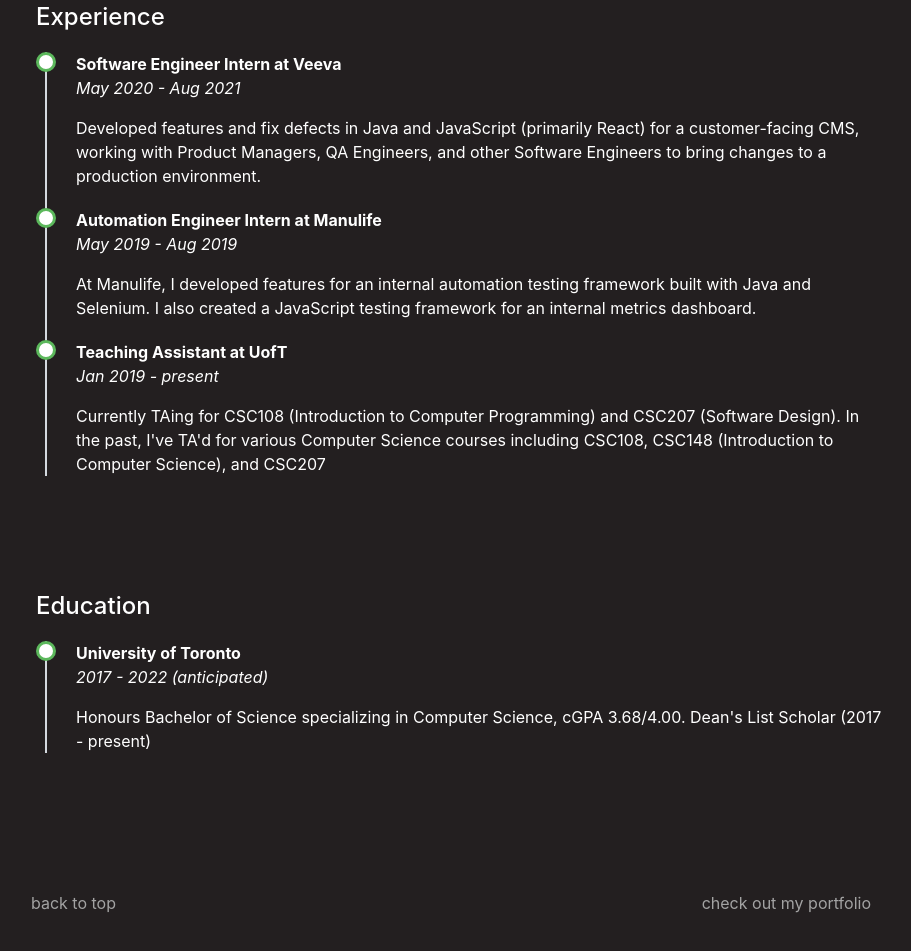
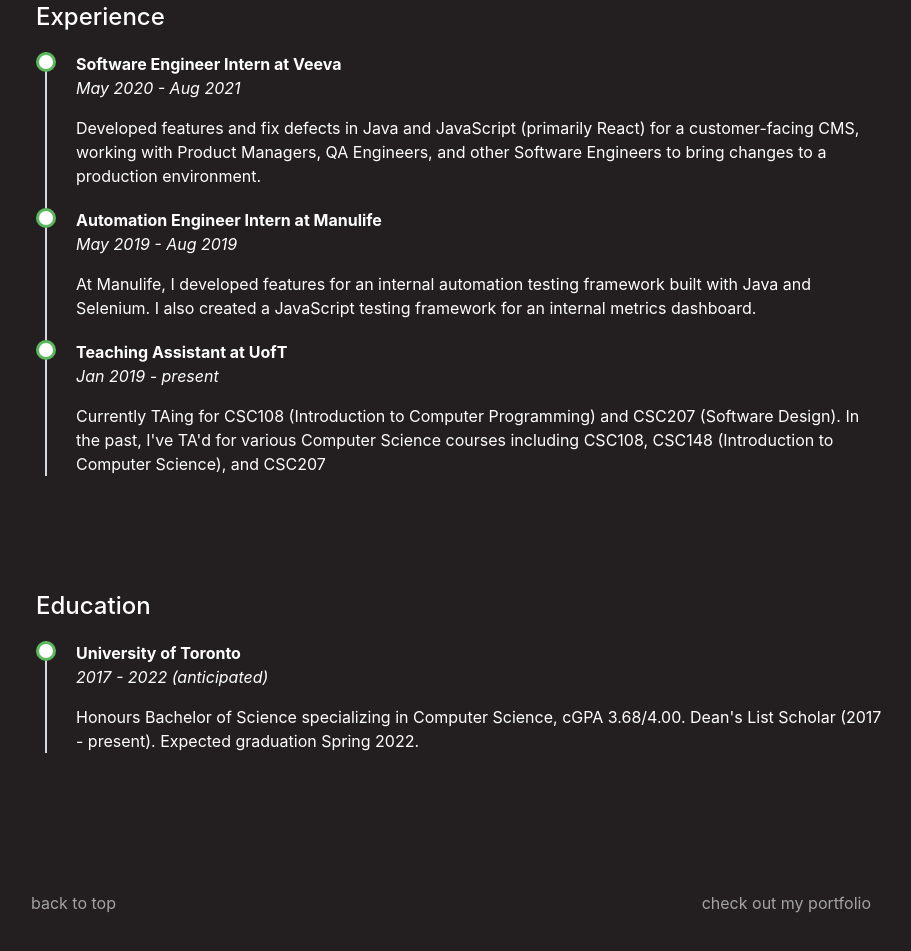
Before and after one commit to matthuynh/personal-website, a plain HTML site: page www/index.html in a window 1280 px wide. Shown: the part 533-1484 px from the top of the page, without its empty margins (189-1100 px from the left). Drawn offline with nearby package versions, Linux system fonts and the light colour scheme.

Commit message:
Content update 2

```diff
--- a/www/index.html
+++ b/www/index.html
@@ -210,7 +210,7 @@
 							</p>
 							<p>
 								Honours Bachelor of Science specializing in Computer
-								Science, cGPA 3.68/4.00. Dean's List Scholar (2017 - present)
+								Science, cGPA 3.68/4.00. Dean's List Scholar (2017 - present). Expected graduation Spring 2022.
 							</p>
 						</li>
 					</ul>
```
